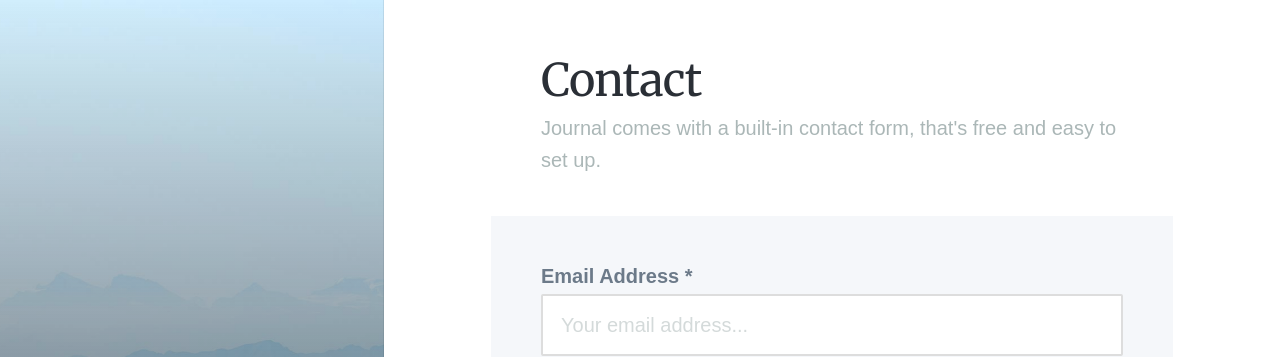
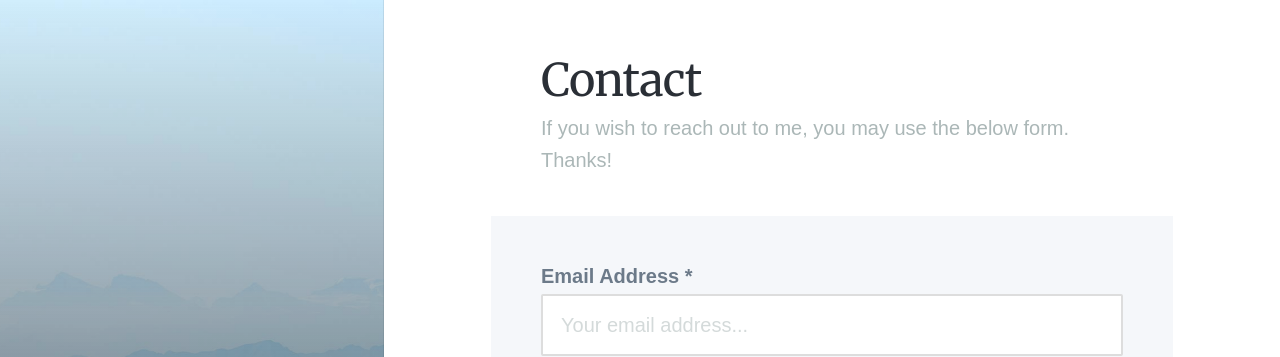
Before and after one commit to butames/blog.github.io, a Jekyll site: the page built from _pages/contact.md, in a window 1280 px wide and 900 px high. Shown: the top 357 px of the window. Built offline with Jekyll 4.4.1, drawn with Linux system fonts in a browser that asks for light colours; nearby versions of some CDN libraries; some web fonts are replaced; some of the changed text lies outside the part shown.

Commit message:
Update contact.md

```diff
--- a/_pages/contact.md
+++ b/_pages/contact.md
@@ -1,10 +1,10 @@
 ---
 title: Contact
-subtitle: Journal comes with a built-in contact form, that's free and easy to set up.
-description: A stunning personal blog Jekyll theme with an image-focused design.
+subtitle: If you wish to reach out to me, you may use the below form. Thanks!
+description: Seyram A. Butame's website and personal blog.
 featured_image: /images/demo/demo-portrait.jpg
 ---
 
 {% include contact-form.html %}
 
-We've made a contact form that you can use with [Formspree](https://formspree.io/create/jekyllthemes) to handle up to 50 submissions per month for free. You could also easily switch out the end-point to use another contact form service.
+This contact form was built using [Formspree](https://formspree.io/create/jekyllthemes).
```
